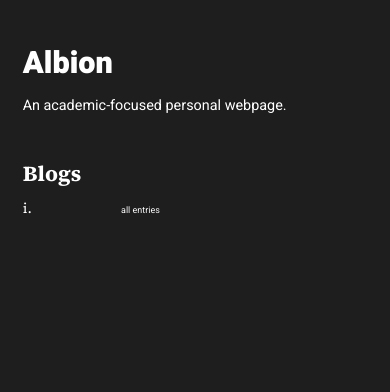
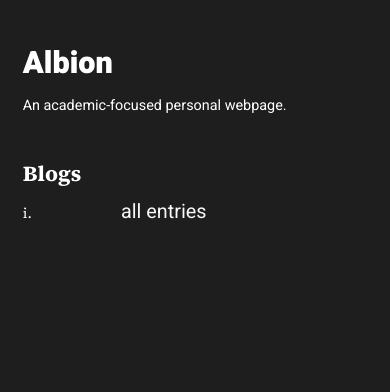
Before and after one commit to alanarteagav/alanarteagav.github.io, a Jekyll site: the page built from index.md, in a window 390 px wide. Shown: the top 392 px of the page. Built offline with Jekyll 4.4.1, drawn with Linux system fonts in a browser that asks for light colours; some web fonts are replaced.

Commit message:
[fx] responsive size

```diff
--- a/_sass/academia/_layout.scss
+++ b/_sass/academia/_layout.scss
@@ -211,7 +211,7 @@
     display: inline;
 
     @media (max-width: 500px) {
-      @include relative-font-size(0.5);
+      @include relative-font-size(1.1);
     }
 
     @include relative-font-size(1.2);
```
